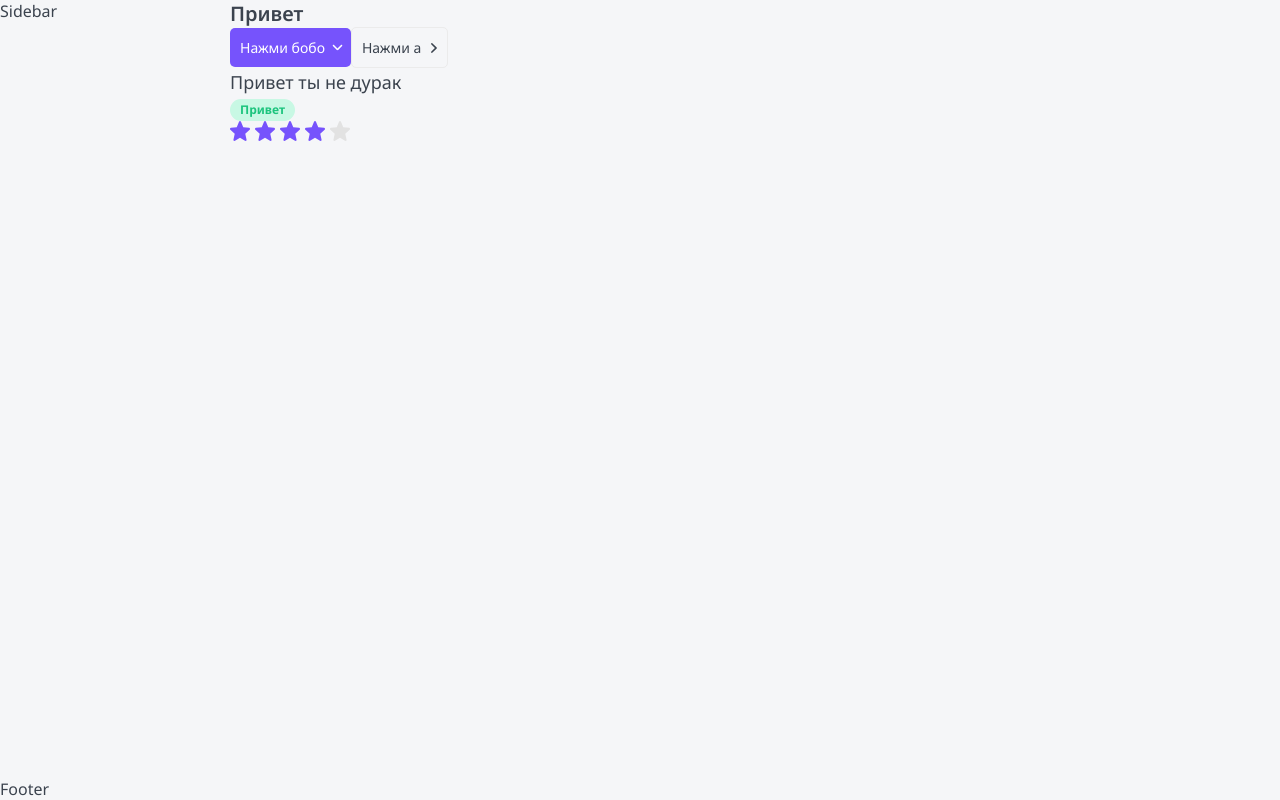
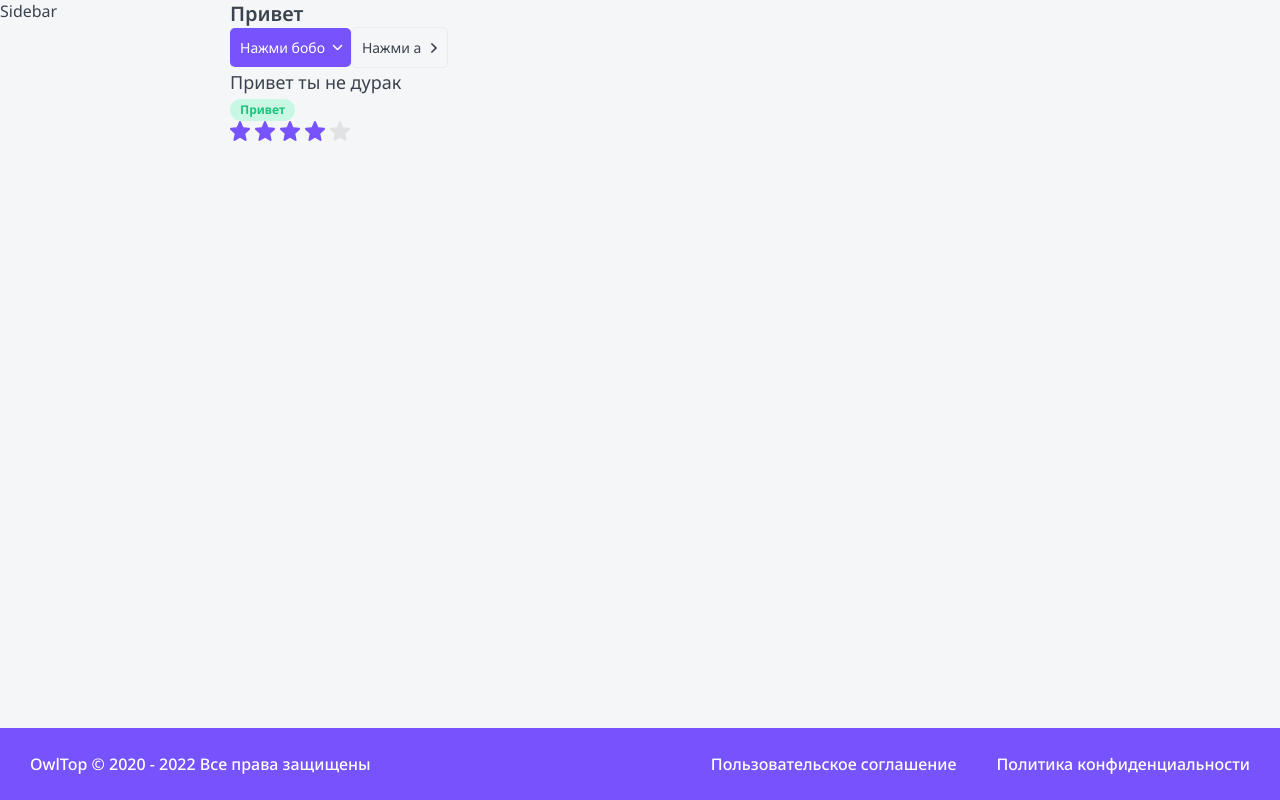
Before and after one commit to Aquariids/top-app, a Next.js app: page / in a window 1280 px wide. Built offline with nearby package versions, Linux system fonts and the light colour scheme.

Commit message:
add plugin date-fns, create grid footer

```diff
--- a/Layout/Footer/Footer-props.ts
+++ b/Layout/Footer/Footer-props.ts
@@ -1,3 +1,3 @@
 import {DetailedHTMLProps, HTMLAttributes, } from "react";
 
-export interface SidebarProps extends DetailedHTMLProps<HTMLAttributes<HTMLDivElement>, HTMLDivElement> {}
+export interface FooterProps extends DetailedHTMLProps<HTMLAttributes<HTMLDivElement>, HTMLDivElement> {}
--- a/Layout/Footer/Footer.module.css
+++ b/Layout/Footer/Footer.module.css
@@ -0,0 +1,12 @@
+.footer {
+
+    display: grid;
+    grid-template-columns: 1fr auto auto;
+    background-color: var(--primary);
+    padding: 25px 30px;
+    gap: 40px;
+    color: var(--white);
+    font-weight: 500;
+    font-size: 16px;
+    line-height: 22px;
+}
--- a/Layout/Footer/Footer.tsx
+++ b/Layout/Footer/Footer.tsx
@@ -1,12 +1,16 @@
 import { FooterProps } from "./Footer-props";
 import styles from './Footer.module.css';
 import cn from 'classnames';
+import {format} from 'date-fns';
 
-const Footer = ({ ...props}: FooterProps): JSX.Element => {
+const {footer} = styles;
+const Footer = ({ className,...props}: FooterProps): JSX.Element => {
 
     return (
-        <div {...props}>
-            Footer
+        <div className={cn(className, footer)} {...props}>
+            <span>OwlTop © 2020 - {format(new Date(),'yyyy')} Все права защищены</span>
+            <span>Пользовательское соглашение</span>
+            <span>Политика конфиденциальности</span>
         </div>
     );
 };
--- a/Layout/Layout.module.css
+++ b/Layout/Layout.module.css
@@ -22,6 +22,7 @@
 }
 .footer {
     grid-area: footer;
+
 }
 
 @media (max-width: 765px) {
--- a/package.json
+++ b/package.json
@@ -13,6 +13,7 @@
   "dependencies": {
     "classnames": "^2.3.1",
     "cross-env": "^7.0.3",
+    "date-fns": "^2.28.0",
     "next": "12.1.6",
     "react": "18.2.0",
     "react-dom": "18.2.0"
```
Also changed, not shown: 1 other file (tests, documents, lock files or other folders).
